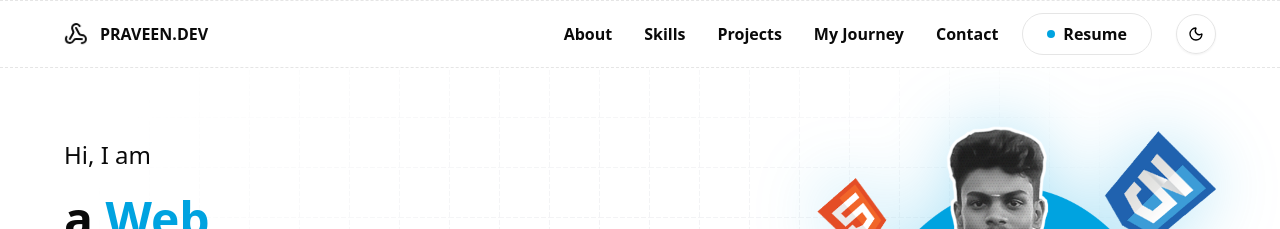
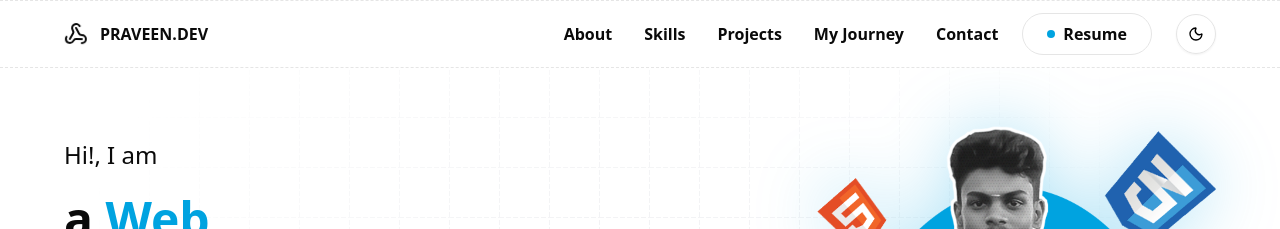
Before and after one commit to praveenr14083/PORTFOLIO-2025-V1, a Next.js app: page / in a window 1280 px wide. Shown: the top 229 px of the page. Built offline with nearby package versions, Linux system fonts and the light colour scheme.

Commit message:
feat: check

```diff
--- a/src/uiPages/homePage/sections/HeroSection.jsx
+++ b/src/uiPages/homePage/sections/HeroSection.jsx
@@ -34,7 +34,7 @@ export function HeroSection() {
           {/* Text content */}
           <div className="w-full flex flex-col justify-center gap-3 md:gap-6 order-2 md:order-1 z-6">
             <h1 className="text-xl md:text-2xl text-center md:text-start">
-              Hi, I am
+              Hi!, I am
             </h1>
 
             <h1 className="text-3xl md:text-5xl text-center md:text-start  font-bold">
```
